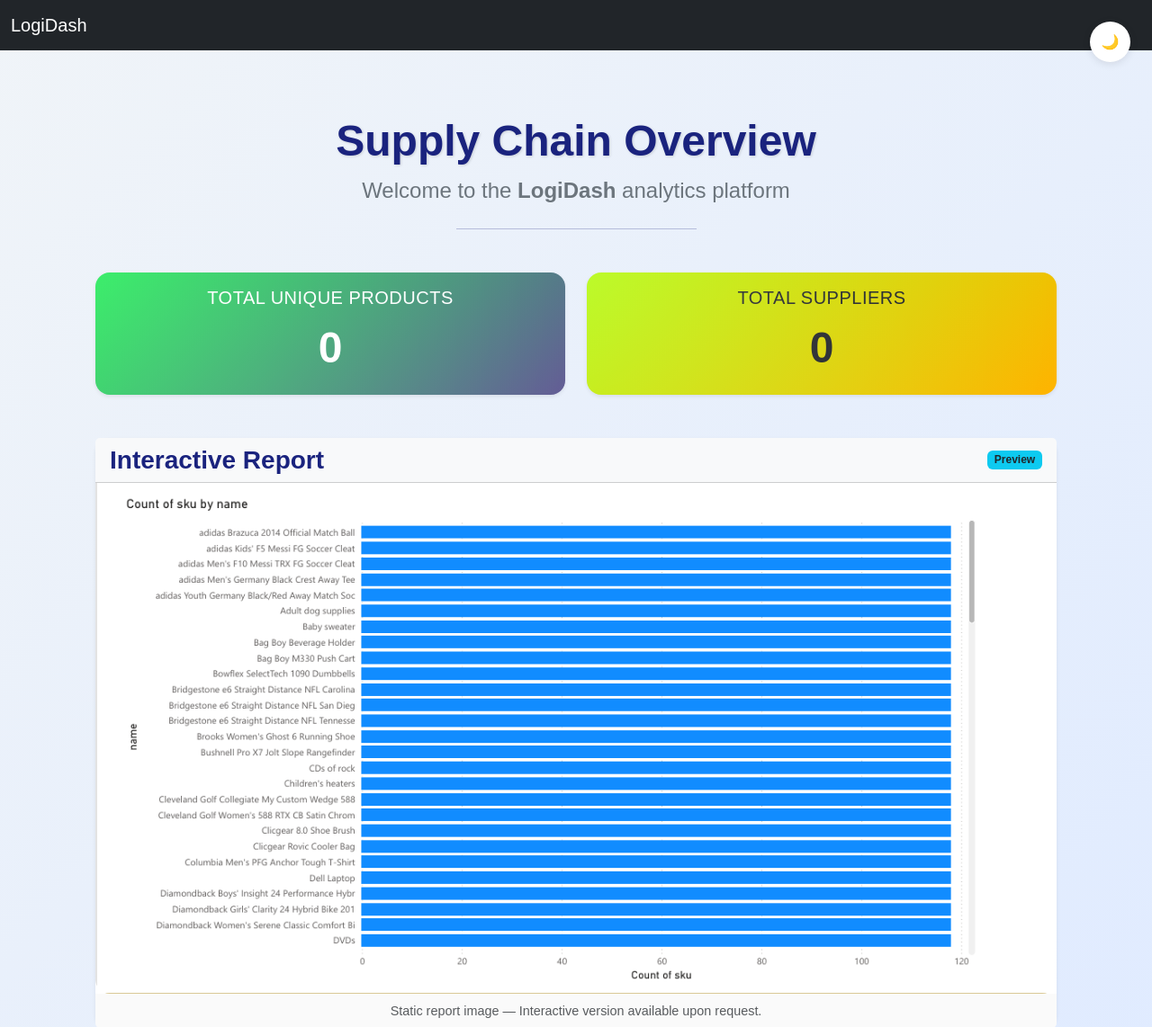
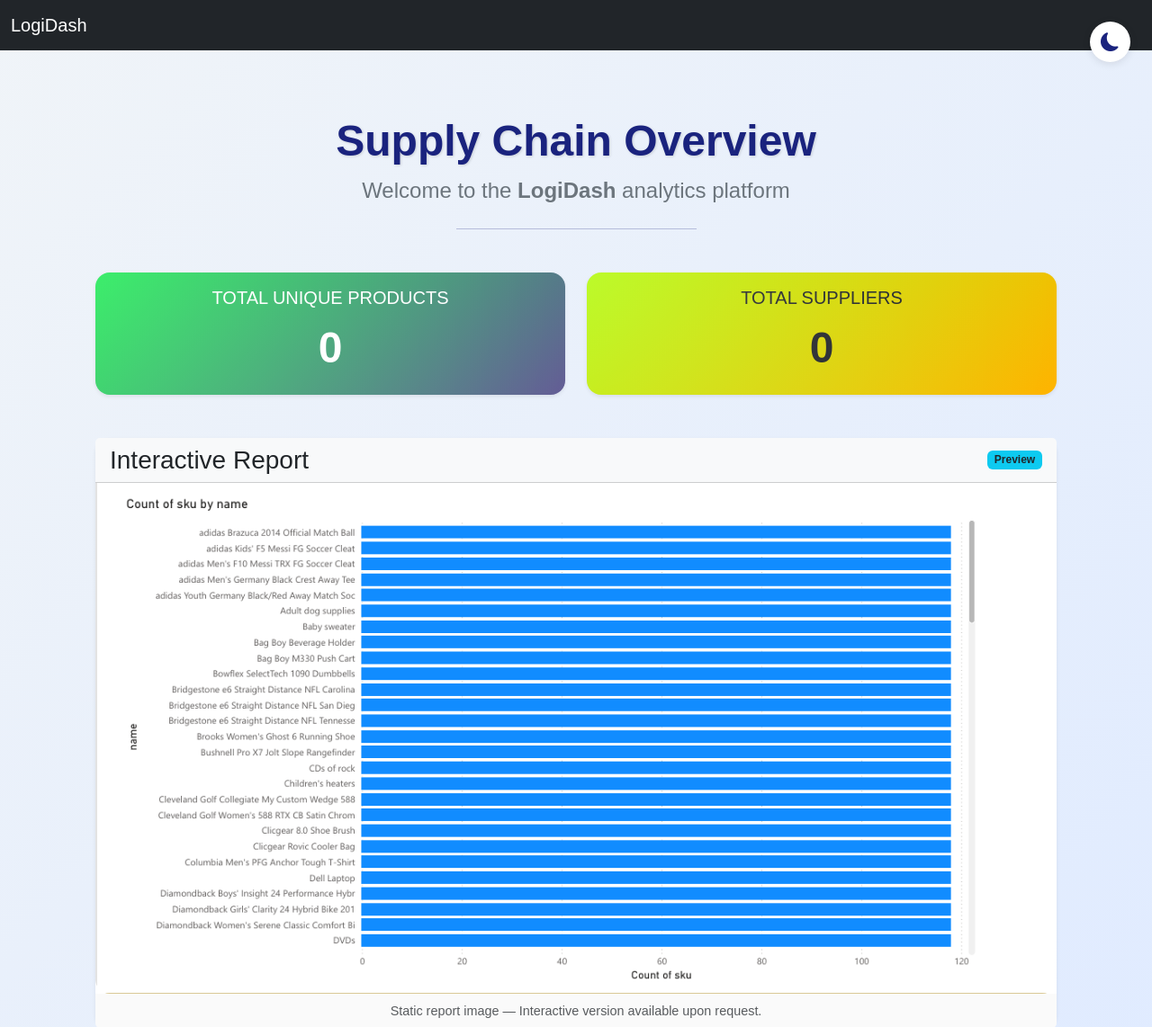
Before and after one commit to Tilooo/LogiDash, a Django app: page / in a window 1280 px wide. Shown: the top 1142 px of the page at 90% size. Run offline with Django 5.2, Linux system fonts and the light colour scheme; data that the repository does not hold is empty.

Commit message:
11. New Bootstrap icons for dark-light styles.

```diff
--- a/supply_chain/templates/supply_chain/dashboard.html
+++ b/supply_chain/templates/supply_chain/dashboard.html
@@ -6,6 +6,9 @@
 {% endblock %}
 
 {% block content %}
+<!-- Bootstrap Icons (for sun & moon) -->
+<link rel="stylesheet" href="https://cdn.jsdelivr.net/npm/bootstrap-icons@1.11.3/font/bootstrap-icons.css">
+
 <style>
     :root {
         /* Light Theme */
@@ -52,10 +55,6 @@
         box-shadow: 0 8px 20px var(--shadow-color);
     }
 
-    .card-body h5 {
-        letter-spacing: 0.5px;
-    }
-
     .stat-card {
         position: relative;
         overflow: hidden;
@@ -87,11 +86,6 @@
 
     .card-header {
         background: var(--card-header-bg);
-    }
-
-    .card-header h3 {
-        font-weight: 600;
-        color: var(--text-color);
     }
 
     .dashboard-img {
@@ -138,6 +132,11 @@
         transform: scale(1.1);
     }
 
+    .theme-toggle i {
+        font-size: 1.3rem;
+        transition: opacity 0.3s ease;
+    }
+
     /* Counter animation style */
     .counter {
         font-size: 3rem;
@@ -147,7 +146,9 @@
 </style>
 
 <!-- Theme Toggle -->
-<button class="theme-toggle" id="theme-toggle" title="Toggle theme">🌙</button>
+<button class="theme-toggle" id="theme-toggle" title="Toggle theme">
+    <i id="theme-icon" class="bi bi-moon-fill"></i>
+</button>
 
 <div class="container-fluid px-4 py-5">
     <div class="text-center mb-5 fade-in">
@@ -157,20 +158,18 @@
     </div>
 
     <div class="row g-4">
-        <!-- Products -->
         <div class="col-md-6 fade-in">
-            <div class="card text-white stat-card bg-primary shadow-sm">
-                <div class="card-body text-center">
+            <div class="card text-white stat-card bg-primary shadow-sm text-center">
+                <div class="card-body">
                     <h5 class="card-title text-uppercase">Total Unique Products</h5>
                     <p class="card-text counter" data-target="{{ product_count }}">0</p>
                 </div>
             </div>
         </div>
 
-        <!-- Suppliers -->
         <div class="col-md-6 fade-in">
-            <div class="card text-dark stat-card bg-warning shadow-sm">
-                <div class="card-body text-center">
+            <div class="card text-dark stat-card bg-warning shadow-sm text-center">
+                <div class="card-body">
                     <h5 class="card-title text-uppercase">Total Suppliers</h5>
                     <p class="card-text counter" data-target="{{ supplier_count }}">0</p>
                 </div>
@@ -178,7 +177,6 @@
         </div>
     </div>
 
-    <!-- Report -->
     <div class="row mt-5 fade-in">
         <div class="col">
             <div class="card shadow-sm border-0">
@@ -203,15 +201,17 @@
 <script>
     // * Theme Toggle *
     const toggleBtn = document.getElementById('theme-toggle');
+    const icon = document.getElementById('theme-icon');
     const root = document.documentElement;
+
     const savedTheme = localStorage.getItem('theme') || 'light';
     root.setAttribute('data-theme', savedTheme);
-    toggleBtn.textContent = savedTheme === 'dark' ? '☀️' : '🌙';
+    icon.className = savedTheme === 'dark' ? 'bi bi-sun-fill' : 'bi bi-moon-fill';
 
     toggleBtn.addEventListener('click', () => {
         const newTheme = root.getAttribute('data-theme') === 'dark' ? 'light' : 'dark';
         root.setAttribute('data-theme', newTheme);
-        toggleBtn.textContent = newTheme === 'dark' ? '☀️' : '🌙';
+        icon.className = newTheme === 'dark' ? 'bi bi-sun-fill' : 'bi bi-moon-fill';
         localStorage.setItem('theme', newTheme);
     });
 
@@ -222,7 +222,6 @@
     const animateCounter = (counter) => {
         const target = +counter.getAttribute('data-target');
         const count = +counter.innerText;
-
         const increment = target / speed;
 
         if (count < target) {
```
